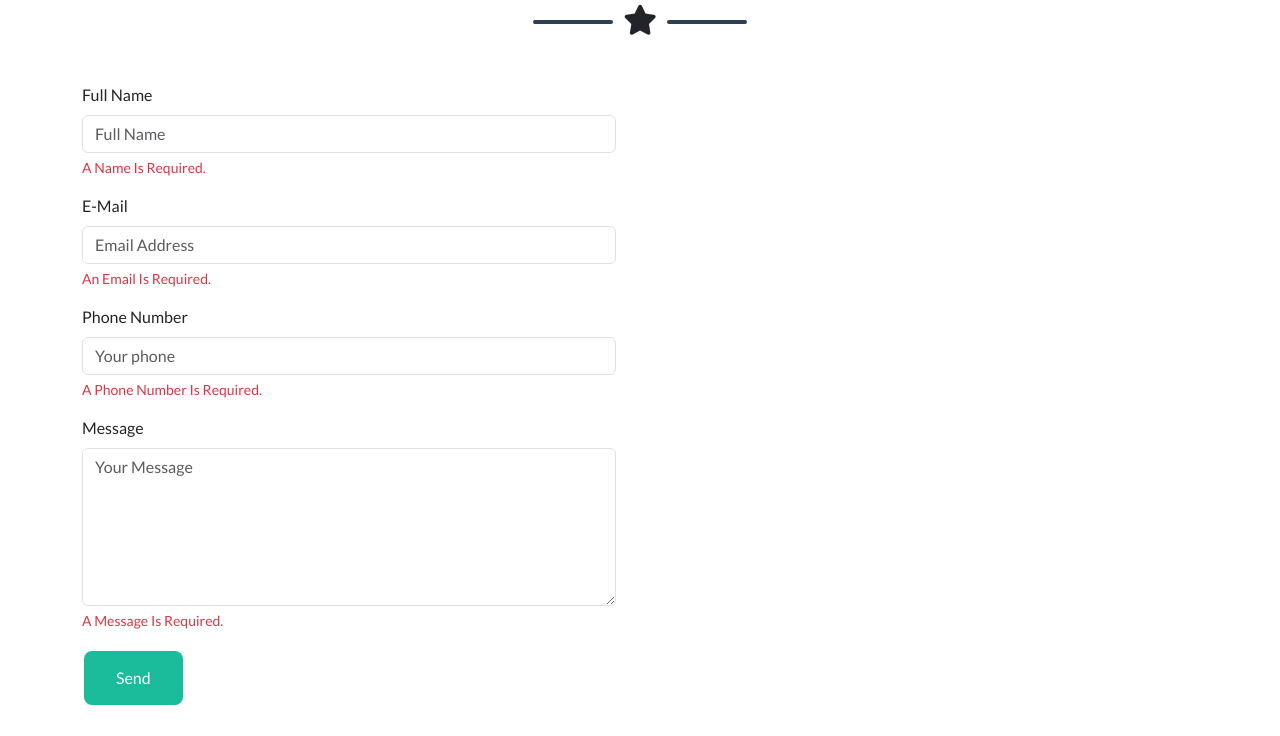
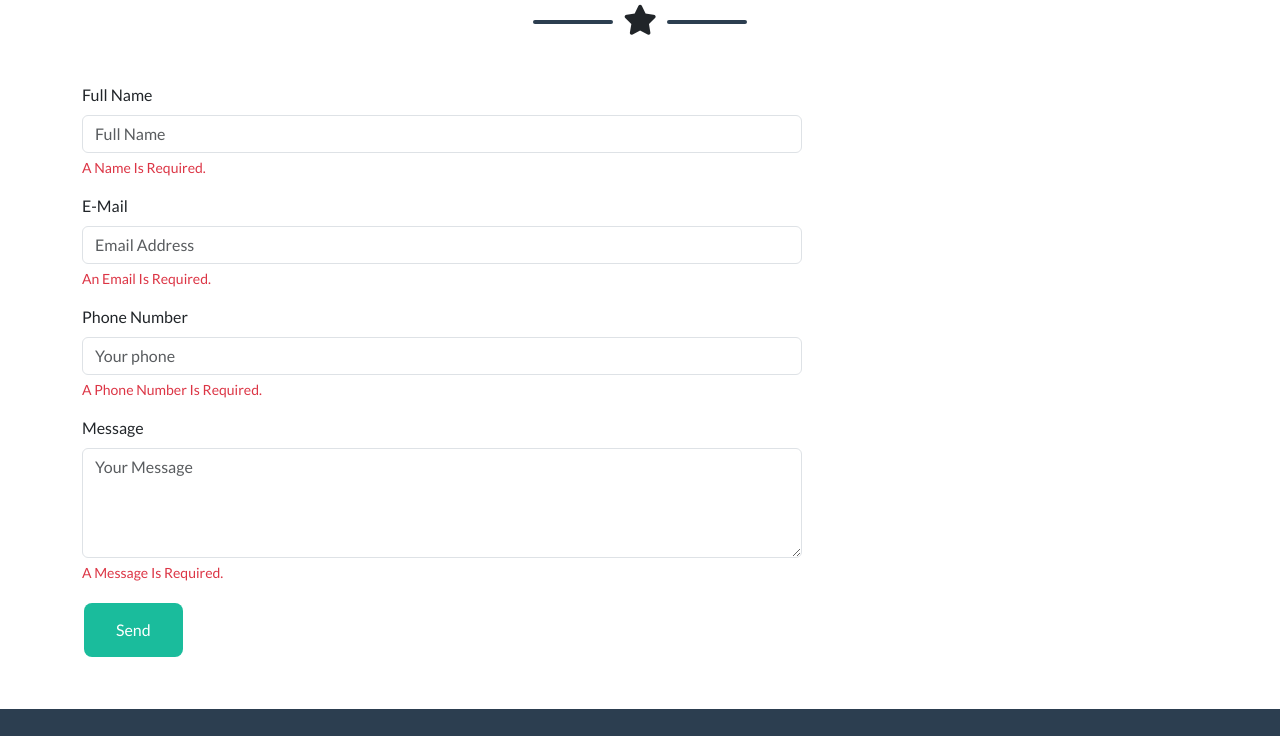
Before and after one commit to Alexmaxibm/bootstrap-layout-freelancer, a plain HTML site: page index.html in a window 1280 px wide. Shown: the part 1992-2728 px from the top of the page. Drawn offline with nearby package versions, Linux system fonts and the light colour scheme.

Commit message:
bootstrap-layout-freelancer

```diff
--- a/index.html
+++ b/index.html
@@ -189,7 +189,7 @@
       <span class="star middle-star my-3"><i class="fa-solid fa-star"></i></span>
       <!-- form -->
 
-    <div class="row d-flex justify-content-center my-5 col-lg-6">
+    <div class="row justify-content-center my-5 col-lg-8">
       <form class="text-start text-capitalize align-items-center">
         <!-- form imput name  -->
         <div class="mb-3">
@@ -217,7 +217,7 @@
         <!-- form imput message -->
         <div class="mb-3">
         <label for="InputMessage" class="form-label"> Message </label>
-        <textarea class="form-control" placeholder="Your Message" id="" cols="10" rows="6" required></textarea>
+        <textarea class="form-control" placeholder="Your Message" id="message" cols="30" rows="4" required></textarea>
         <div id="InputMessage" class="form-text text-danger">A message is required.</div>
         </div>
         <!-- end form imput message -->
```
